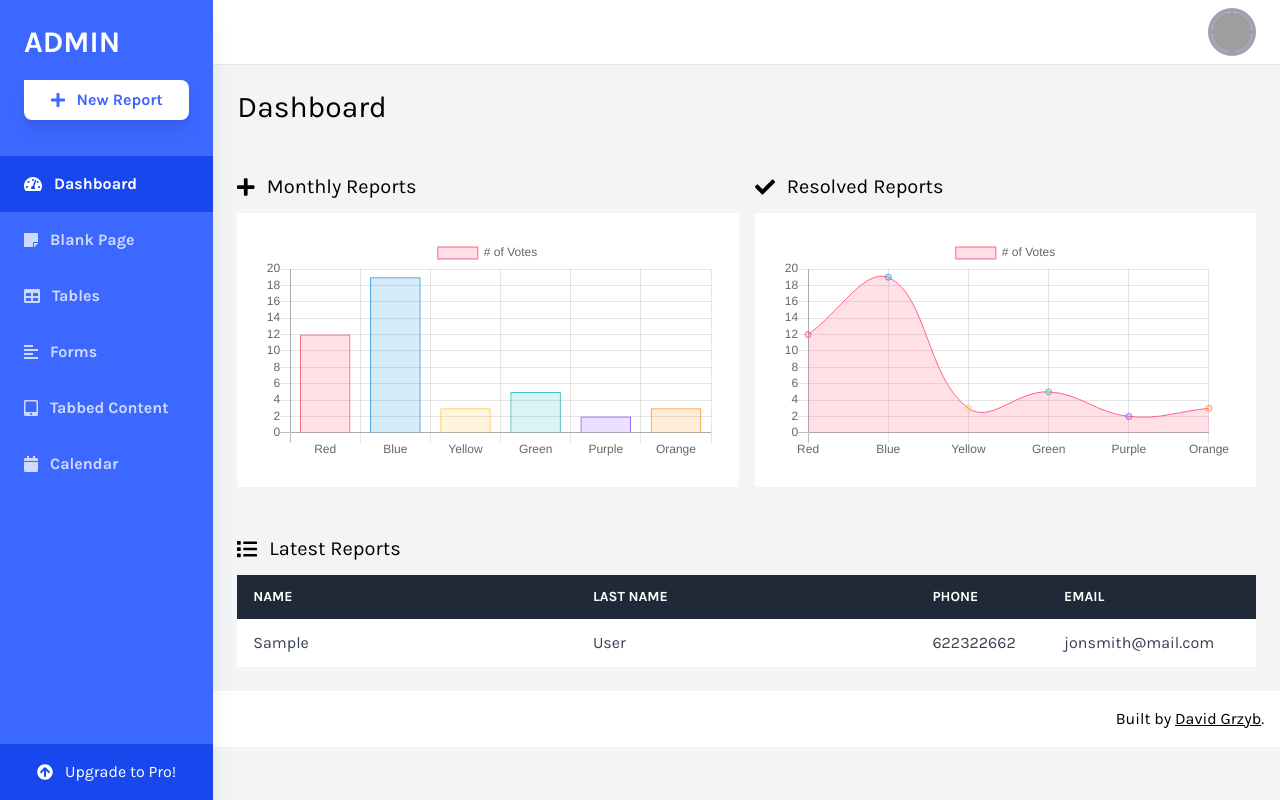
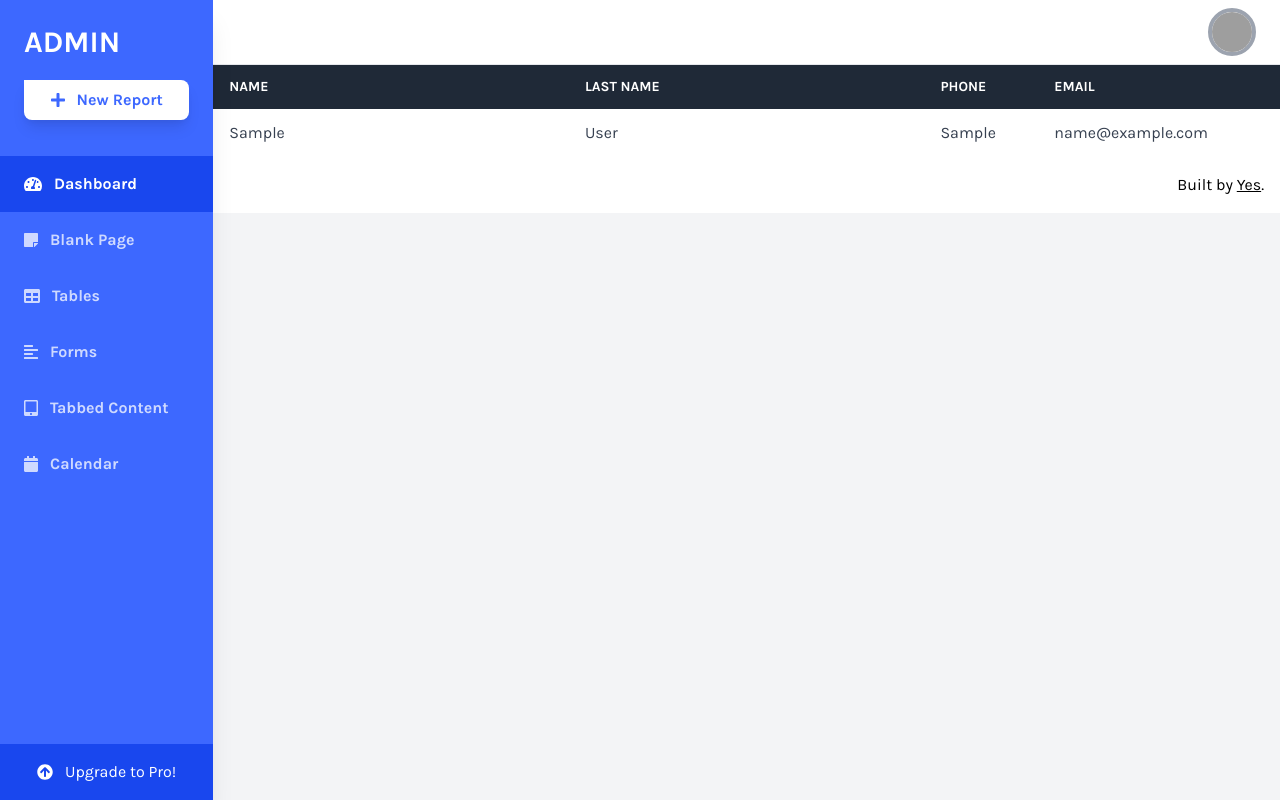
Before and after one commit to coding-armadillo/booking-buddy, a Django app: page /customers/ in a window 1280 px wide. Run offline with Django 4.2, Linux system fonts and the light colour scheme; tables that the repository leaves empty hold one stand-in row (values such as "Sample post"); some libraries are stand-ins or nearby versions; grey boxes are pictures that could not be loaded.

Commit message:
Removed unneccary things in template

```diff
--- a/customers/templates/customers/index.html
+++ b/customers/templates/customers/index.html
@@ -245,34 +245,9 @@
             </button> -->
       </header>
 
-      <div class="w-full overflow-x-hidden border-t flex flex-col">
-        <main class="w-full flex-grow p-6">
-          <h1 class="text-3xl text-black pb-6">Dashboard</h1>
+      <div class="w-full overflow-x-hidden border-t flex flex-col divide-dashed">
 
-          <div class="flex flex-wrap mt-6">
-            <div class="w-full lg:w-1/2 pr-0 lg:pr-2">
-              <p class="text-xl pb-3 flex items-center">
-                <i class="fas fa-plus mr-3"></i> Monthly Reports
-              </p>
-              <div class="p-6 bg-white">
-                <canvas id="chartOne" width="400" height="200"></canvas>
-              </div>
-            </div>
-            <div class="w-full lg:w-1/2 pl-0 lg:pl-2 mt-12 lg:mt-0">
-              <p class="text-xl pb-3 flex items-center">
-                <i class="fas fa-check mr-3"></i> Resolved Reports
-              </p>
-              <div class="p-6 bg-white">
-                <canvas id="chartTwo" width="400" height="200"></canvas>
-              </div>
-            </div>
-          </div>
-
-          <div class="w-full mt-12">
-            <p class="text-xl pb-3 flex items-center">
-              <i class="fas fa-list mr-3"></i> Latest Reports
-            </p>
-            <div class="bg-white overflow-auto">
+            <div class="bg-white overflow-auto divide divide-dashed">
               <table class="min-w-full bg-white">
                 <thead class="bg-gray-800 text-white">
                   <tr>
@@ -310,16 +285,15 @@
                     <td class="text-left py-3 px-4">
                       <a
                         class="hover:text-blue-500"
-                        href="tel:"
-                        {{customers.cell}}
-                        >622322662</a
+                        href="tel:{{customer.cell}}"
+                        >{{customer.cell}}</a
                       >
                     </td>
                     <td class="text-left py-3 px-4">
                       <a
                         class="hover:text-blue-500"
-                        href="mailto:jonsmith@mail.com"
-                        >jonsmith@mail.com</a
+                        href="mailto:{{customer.email}}"
+                        >{{customer.email}}</a
                       >
                     </td>
                   </tr>
@@ -333,7 +307,7 @@
         <footer class="w-full bg-white text-right p-4">
           Built by
           <a target="_blank" href="https://davidgrzyb.com" class="underline"
-            >David Grzyb</a
+            >Yes</a
           >.
         </footer>
       </div>
```
